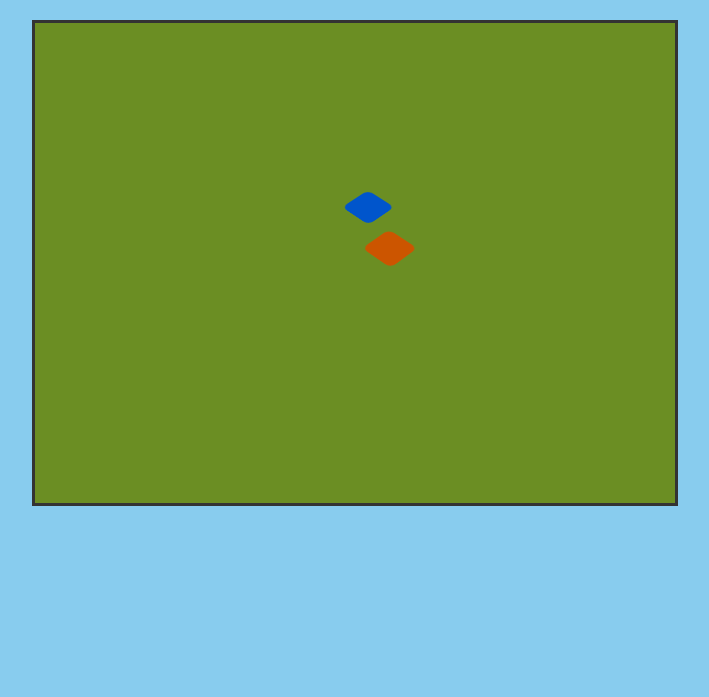
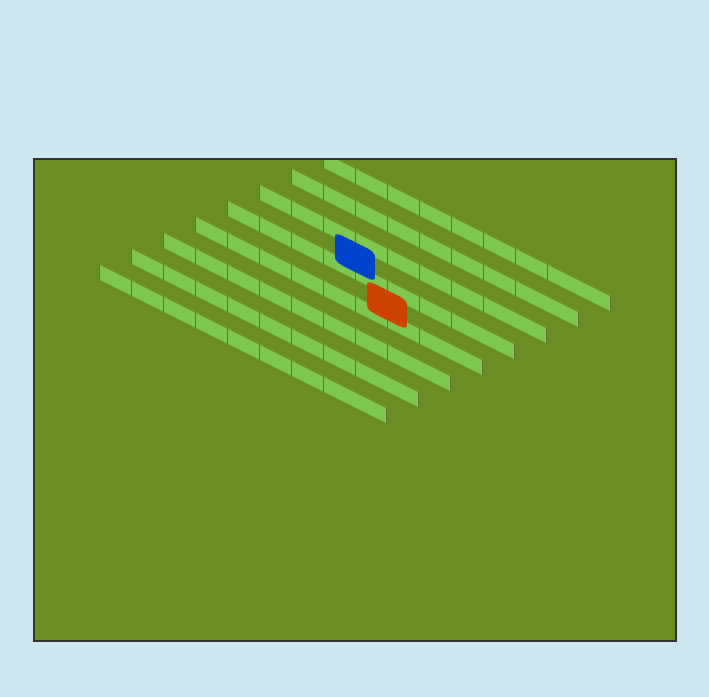
Before and after one commit to coffeetron832/redesigned-octo-memory, a plain HTML site: page index.html in a window 1280 px wide. Shown: the whole page, without its empty margins (285-994 px from the left). Drawn offline with Linux system fonts and the light colour scheme.

Commit message:
Update index.html

```diff
--- a/index.html
+++ b/index.html
@@ -3,45 +3,52 @@
 <head>
 <meta charset="UTF-8" />
 <meta name="viewport" content="width=device-width, initial-scale=1" />
-<title>Mundo Isométrico Básico</title>
+<title>Mundo Abierto Isométrico</title>
 <style>
   body {
-    margin: 0;
-    background: #88ccee;
-    overflow: hidden;
-    font-family: Arial, sans-serif;
+    margin: 0; background: #cce7f0; font-family: Arial, sans-serif;
+    display: flex; justify-content: center; align-items: center; height: 100vh;
   }
   #game {
     position: relative;
     width: 640px;
     height: 480px;
-    margin: 20px auto;
-    background: #6b8e23; /* suelo */
-    border: 3px solid #333;
-    perspective: 800px;
+    background: #6b8e23;
+    overflow: hidden;
+    border: 2px solid #333;
   }
-  .iso-container {
-    position: relative;
-    width: 100%;
-    height: 100%;
-    transform-style: preserve-3d;
-    /* Rotar para dar efecto isométrico */
-    transform: rotateX(45deg) rotateZ(45deg);
+  /* Estilo isométrico para tiles */
+  .tile {
+    position: absolute;
+    width: 64px;
+    height: 32px;
+    background: #7ec850;
+    border: 1px solid #5b7a2f;
+    box-sizing: border-box;
+    transform: skewY(26.5deg) scaleY(0.5);
   }
-  .entity {
+
+  /* Personajes */
+  .character {
     position: absolute;
     width: 40px;
-    height: 40px;
+    height: 60px;
+    background: #555;
     border-radius: 8px;
-    transition: transform 0.1s;
+    transform-origin: bottom center;
+    /* Compensar para que se vea isométrico */
+    transform: skewY(26.5deg) scaleY(0.5);
   }
-  .player {
-    background-color: #0055cc;
-    z-index: 10;
+  #player {
+    background-color: #0044cc;
+    z-index: 100;
   }
-  .npc {
-    background-color: #cc5500;
+  #npc {
+    background-color: #cc4400;
+    z-index: 90;
   }
+
+  /* Dialogo */
   #dialog {
     position: absolute;
     bottom: 0;
@@ -53,47 +60,74 @@
     box-sizing: border-box;
     font-size: 16px;
     display: none;
+    pointer-events: none;
+    user-select: none;
   }
 </style>
 </head>
 <body>
-
-<div id="game">
-  <div class="iso-container">
-    <div id="player" class="entity player"></div>
-    <div id="npc" class="entity npc"></div>
-  </div>
+  <div id="game"></div>
   <div id="dialog"></div>
-</div>
 
 <script>
-  const player = document.getElementById('player');
-  const npc = document.getElementById('npc');
+  const game = document.getElementById('game');
   const dialog = document.getElementById('dialog');
 
-  // Posiciones en "cuadrícula" (no en px directos)
-  let playerGrid = { x: 5, y: 5 };
-  const npcGrid = { x: 8, y: 5 };
-  const gridSize = 40; // tamaño de celda
+  // Configuración del mapa isométrico (simple 8x8)
+  const mapWidth = 8;
+  const mapHeight = 8;
+  const tileWidth = 64;
+  const tileHeight = 32;
 
-  const keys = { ArrowUp:false, ArrowDown:false, ArrowLeft:false, ArrowRight:false, w:false, a:false, s:false, d:false };
+  // Crear tiles isométricos
+  function createTile(x, y) {
+    const tile = document.createElement('div');
+    tile.classList.add('tile');
 
-  // Convertir coordenadas grid a posición isométrica en px
-  function gridToIso(x, y) {
-    const isoX = (x - y) * (gridSize / 2);
-    const isoY = (x + y) * (gridSize / 4);
-    return { isoX, isoY };
+    // Posición isométrica (convertir coords cartesianas a isométricas)
+    const isoX = (x - y) * (tileWidth / 2) + game.clientWidth / 2 - tileWidth / 2;
+    const isoY = (x + y) * (tileHeight / 2);
+
+    tile.style.left = isoX + 'px';
+    tile.style.top = isoY + 'px';
+
+    game.appendChild(tile);
   }
 
-  function updatePositions() {
-    // Mover player
-    const p = gridToIso(playerGrid.x, playerGrid.y);
-    player.style.transform = `translate3d(${p.isoX + 250}px, ${p.isoY + 50}px, 0)`;
+  // Generar mapa
+  for(let y=0; y < mapHeight; y++) {
+    for(let x=0; x < mapWidth; x++) {
+      createTile(x,y);
+    }
+  }
 
-    // Mover npc
-    const n = gridToIso(npcGrid.x, npcGrid.y);
-    npc.style.transform = `translate3d(${n.isoX + 250}px, ${n.isoY + 50}px, 0)`;
+  // Personajes
+  function createCharacter(id, x, y, color) {
+    const el = document.createElement('div');
+    el.id = id;
+    el.classList.add('character');
+    el.style.backgroundColor = color;
+    game.appendChild(el);
+    return {el, x, y};
   }
+
+  // Crear jugador y NPC en coords cartesianas (x,y)
+  let player = createCharacter('player', 3, 3, '#0044cc');
+  let npc = createCharacter('npc', 5, 4, '#cc4400');
+
+  // Función para actualizar posición en pantalla según coords isométricas
+  function updatePosition(char) {
+    const isoX = (char.x - char.y) * (tileWidth / 2) + game.clientWidth / 2 - char.el.clientWidth/2;
+    const isoY = (char.x + char.y) * (tileHeight / 2) - char.el.clientHeight + tileHeight/2;
+    char.el.style.left = isoX + 'px';
+    char.el.style.top = isoY + 'px';
+  }
+
+  updatePosition(player);
+  updatePosition(npc);
+
+  // Controles
+  const keys = {ArrowUp:false, ArrowDown:false, ArrowLeft:false, ArrowRight:false, w:false, a:false, s:false, d:false};
 
   window.addEventListener('keydown', e => {
     if (e.key in keys) {
@@ -111,34 +145,61 @@
     }
   });
 
+  // Movimiento con controles isométricos:
+  // Vamos a mover el jugador en "coordenadas cartesianas" x,y pero en 4 direcciones diagonales
+  // Por ejemplo:
+  // Flecha arriba o W => y--
+  // Flecha abajo o S => y++
+  // Flecha izquierda o A => x--
+  // Flecha derecha o D => x++
+
+  // Pero para isométrico (x,y) representa tiles, se moverá en el mapa con límites
+
   function movePlayer() {
-    if (keys.ArrowUp || keys.w) playerGrid.y = Math.max(0, playerGrid.y - 1);
-    if (keys.ArrowDown || keys.s) playerGrid.y = Math.min(10, playerGrid.y + 1);
-    if (keys.ArrowLeft || keys.a) playerGrid.x = Math.max(0, playerGrid.x - 1);
-    if (keys.ArrowRight || keys.d) playerGrid.x = Math.min(10, playerGrid.x + 1);
+    let moved = false;
+    if (keys.ArrowUp || keys.w) {
+      if(player.y > 0) {
+        player.y--;
+        moved = true;
+      }
+    }
+    if (keys.ArrowDown || keys.s) {
+      if(player.y < mapHeight -1) {
+        player.y++;
+        moved = true;
+      }
+    }
+    if (keys.ArrowLeft || keys.a) {
+      if(player.x > 0) {
+        player.x--;
+        moved = true;
+      }
+    }
+    if (keys.ArrowRight || keys.d) {
+      if(player.x < mapWidth -1) {
+        player.x++;
+        moved = true;
+      }
+    }
+    if(moved) updatePosition(player);
   }
 
-  // Chequea si jugador está "cerca" del NPC (grid)
+  // Proximidad para interacción (distancia de tiles)
   function checkProximity() {
-    const dx = playerGrid.x - npcGrid.x;
-    const dy = playerGrid.y - npcGrid.y;
-    const distance = Math.abs(dx) + Math.abs(dy); // distancia Manhattan
-    if (distance <= 1) {
-      dialog.innerHTML = '<strong>Presiona "E" para hablar</strong>';
-      dialog.style.display = 'block';
-      return true;
-    } else {
-      dialog.style.display = 'none';
-      return false;
-    }
+    const dx = player.x - npc.x;
+    const dy = player.y - npc.y;
+    const dist = Math.abs(dx) + Math.abs(dy);
+    if (dist <= 1) return true;
+    return false;
   }
 
+  // Historia / diálogo
   let storyStep = 0;
   const storyLines = [
     "Hola viajero, bienvenido a este mundo isométrico.",
-    "Aquí podrás moverte libremente y vivir tu aventura.",
-    "Encuentra la llave mágica para avanzar.",
-    "¡Suerte en tu viaje!",
+    "Aquí todo se ve diferente, ¿no?",
+    "Tu objetivo es explorar y descubrir secretos.",
+    "¡Mucha suerte en tu aventura!",
   ];
 
   function interact() {
@@ -149,18 +210,18 @@
         storyStep++;
       } else {
         dialog.style.display = 'none';
+        storyStep = 0;
       }
     }
   }
 
+  // Loop del juego para detectar inputs y actualizar
   function gameLoop() {
     movePlayer();
-    updatePositions();
-    checkProximity();
+    if(!checkProximity()) dialog.style.display = 'none';
     requestAnimationFrame(gameLoop);
   }
 
-  updatePositions();
   gameLoop();
 </script>
 
```
